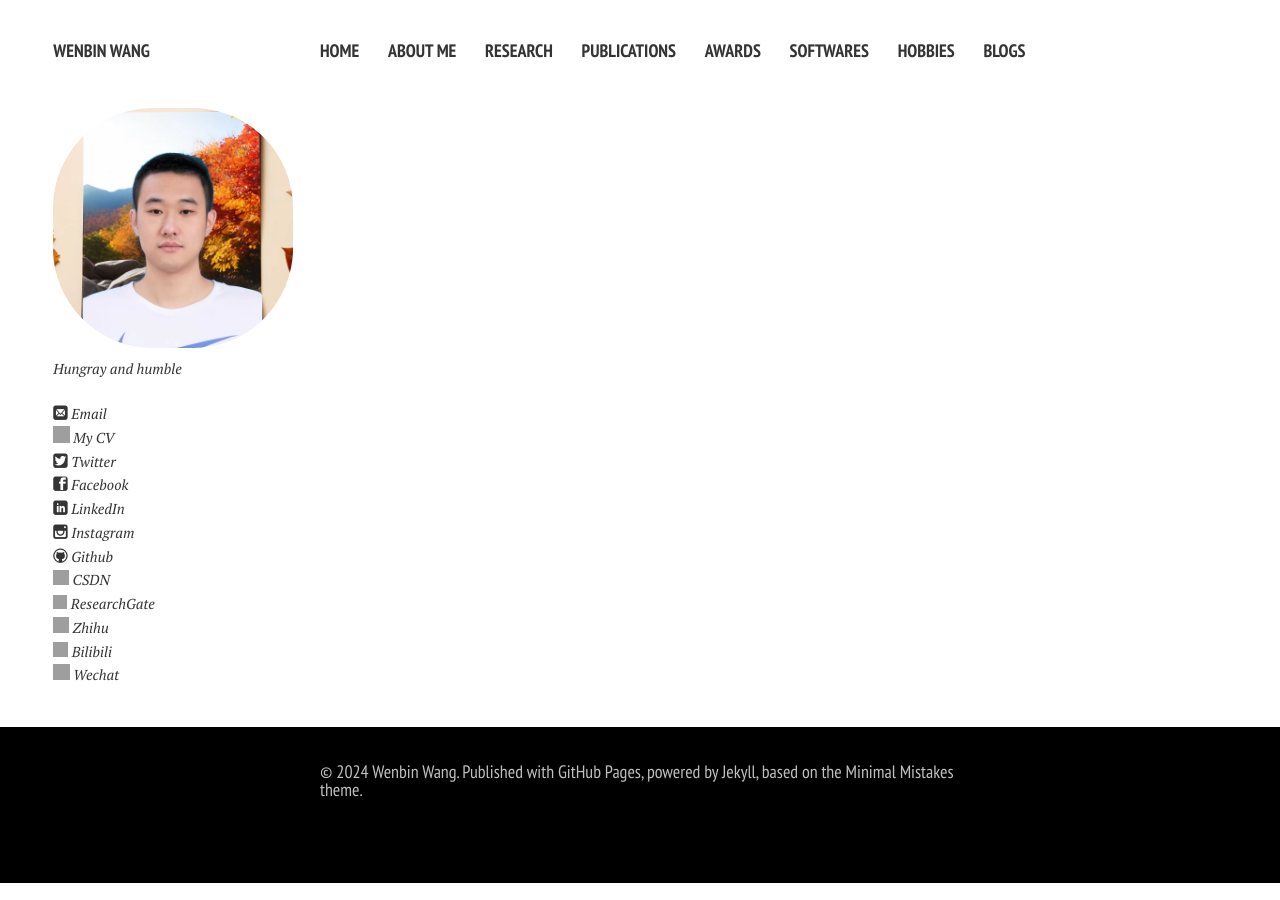
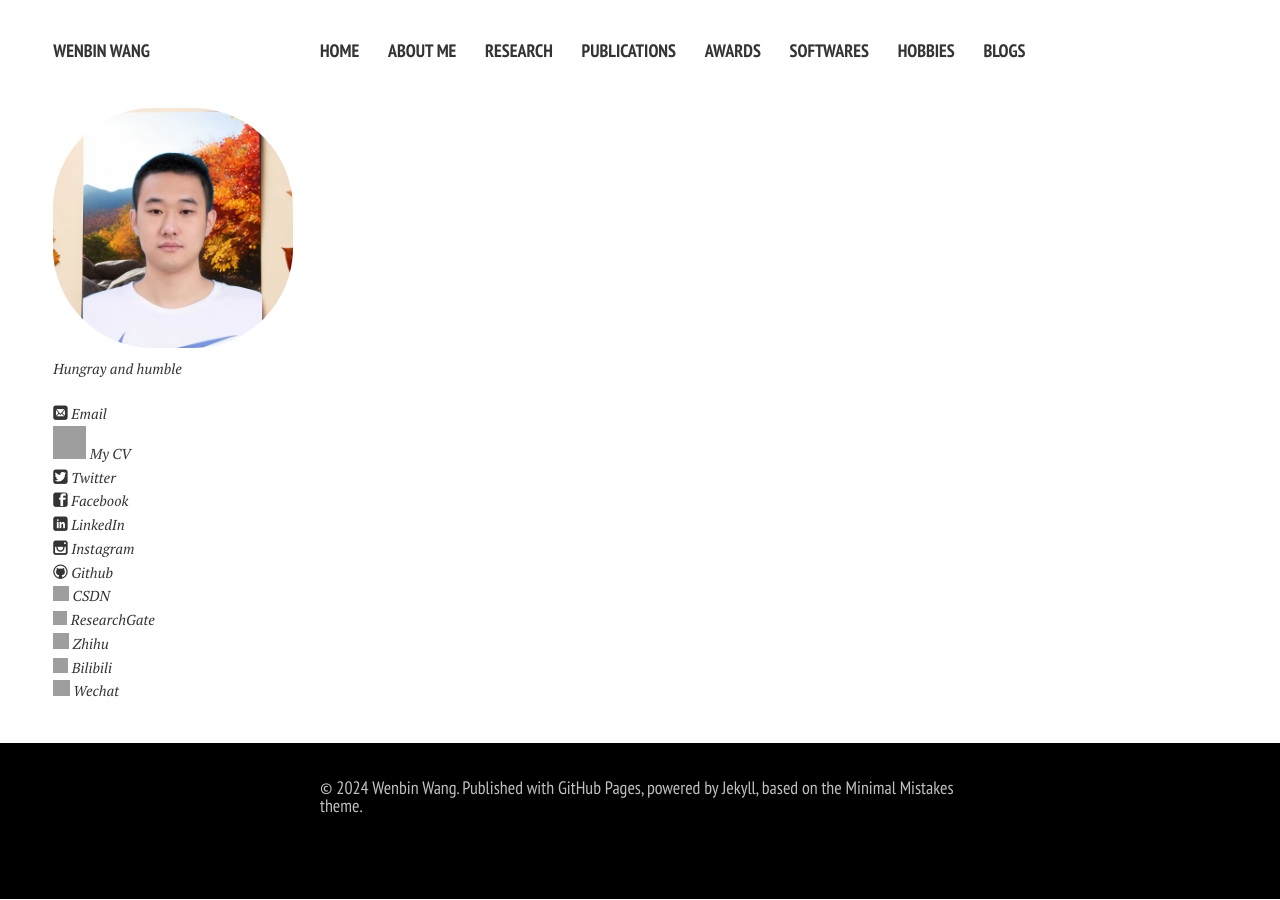
Before and after one commit to LuminaryAlexander/LuminaryAlexander.github.io, a Jekyll site: the page built from awards/test.md, in a window 1280 px wide. Built offline with Jekyll 4.4.1, drawn with Linux system fonts in a browser that asks for light colours; nearby versions of some CDN libraries; our own code applies the rules of GitHub Pages for plain Markdown files; comment, search, counter and statistics services are not loaded; a style sheet for code colours, icons or effects is not loaded; grey boxes are pictures that could not be loaded.

Commit message:
Update author-bio.html

```diff
--- a/_includes/author-bio.html
+++ b/_includes/author-bio.html
@@ -4,9 +4,9 @@
 
 <p>{{ site.owner.bio }}</p>
 
-{% if site.owner.email %}<p style="text-indent:0;margin-top:1.5em;"><a href="mailto:{{ site.owner.email }}" target="_blank"><i class="icon-mail"></i> Email</a></p>{% endif %}
+{% if site.owner.email %}<p style="text-indent:0;margin-top:1.5em;"><a href="mailto:{{ site.owner.email }}" target="_blank"><i class="icon-mail" style="width: 24px; height: 24px;"></i> Email</a></p>{% endif %}
 
-{% if site.owner.cv %}<p style="text-indent:0;"><a href="{{ site.owner.cv }}"><img src="https://caihanlin.com/images/logo/icons8-cv-100.png" width="16.5" height="16.5"></i> My CV</a></p>{% endif %}
+{% if site.owner.cv %}<p style="text-indent:0;"><a href="{{ site.owner.cv }}"><img src="https://caihanlin.com/images/logo/icons8-cv-100.png" width="33" height="33"></i> My CV</a></p>{% endif %}
 
 {% if site.owner.twitter %}<p style="text-indent:0;"><a href="https://twitter.com/{{ site.owner.twitter }}"><i class="icon-twitter"></i> Twitter</a></p>{% endif %}
 
```
